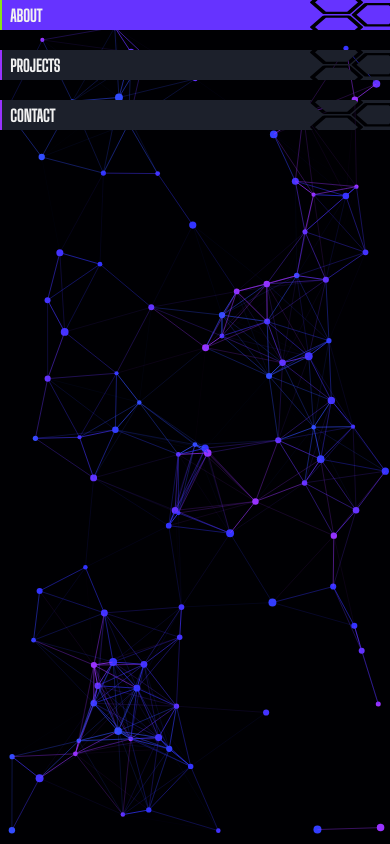
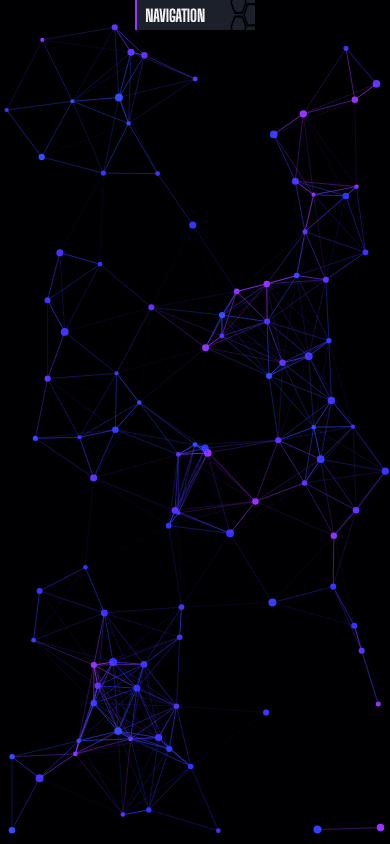
Before and after one commit to Giorgi014/portfolio, a Next.js app: page /en/home/main in a window 390 px wide. Built offline with nearby package versions, Linux system fonts and the light colour scheme.

Commit message:
style: improve mobile navigation layout and responsiveness

```diff
--- a/messages/en.json
+++ b/messages/en.json
@@ -14,6 +14,9 @@
       "title": "Availability",
       "info": "open for hire"
     }
+  },
+  "menu": {
+    "navigation": "Navigation"
   },
   "social": {
     "socials": "Socials"
--- a/src/app/[locale]/home/main/page.tsx
+++ b/src/app/[locale]/home/main/page.tsx
@@ -1,10 +1,12 @@
 "use client";
 
-import { useState } from "react";
+import { useEffect, useState } from "react";
 import About from "./about/page";
 import Contact from "./contact/page";
 import Projects from "./pojects/page";
 import { ActiveSection, MainProps } from "@/components/type";
+import { HexBg } from "@/components";
+import { useTranslations } from "next-intl";
 import "./style/main.scss";
 
 type MainPageProps = MainProps & {
@@ -12,7 +14,10 @@ type MainPageProps = MainProps & {
 };
 
 const Main = ({ onProjectsToggle, selectedCategory }: MainPageProps) => {
+  const t = useTranslations("menu");
   const [activeSection, setActiveSection] = useState<ActiveSection>(null);
+  const [navigation, setNavigation] = useState<boolean>(false);
+  const [isMobileNav, setIsMobileNav] = useState<boolean>(false);
 
   const handleSectionToggle = (section: ActiveSection) => {
     const newSection = activeSection === section ? null : section;
@@ -22,8 +27,42 @@ const Main = ({ onProjectsToggle, selectedCategory }: MainPageProps) => {
     }
   };
 
+  useEffect(() => {
+    const handleResize = () => {
+      const mobile = window.innerWidth <= 970;
+
+      setIsMobileNav(mobile);
+
+      if (!mobile) {
+        setNavigation(false);
+        setActiveSection(null);
+      }
+    };
+
+    handleResize();
+    window.addEventListener("resize", handleResize);
+
+    return () => window.removeEventListener("resize", handleResize);
+  }, []);
+
+  const toggleNavigation = () => {
+    setNavigation(!navigation);
+  };
+
   return (
     <div className="main_container">
+      {isMobileNav && (
+        <button className="navigation_btn" onClick={toggleNavigation}>
+          <p className="navigation_text">{t("navigation")}</p>
+          <HexBg
+            className="navigation__bg"
+            bgColor="#1C202B"
+            borderColor="#000000"
+          />
+        </button>
+      )}
+      {!isMobileNav && (
+        <>
           <About
             isOpen={activeSection === "about"}
             onToggle={() => handleSectionToggle("about")}
@@ -37,6 +76,26 @@ const Main = ({ onProjectsToggle, selectedCategory }: MainPageProps) => {
             isOpen={activeSection === "contact"}
             onToggle={() => handleSectionToggle("contact")}
           />
+        </>
+      )}
+
+      {isMobileNav && navigation && (
+        <>
+          <About
+            isOpen={activeSection === "about"}
+            onToggle={() => handleSectionToggle("about")}
+          />
+          <Projects
+            isOpen={activeSection === "projects"}
+            onToggle={() => handleSectionToggle("projects")}
+            selectedCategory={selectedCategory}
+          />
+          <Contact
+            isOpen={activeSection === "contact"}
+            onToggle={() => handleSectionToggle("contact")}
+          />
+        </>
+      )}
     </div>
   );
 };
--- a/src/app/[locale]/home/main/style/main.scss
+++ b/src/app/[locale]/home/main/style/main.scss
@@ -10,6 +10,85 @@
   gap: 20px;
   width: 100%;
   height: 100vh;
+  .navigation_btn {
+    position: relative;
+    width: clamp(120px, 15vw, 180px);
+    height: 30px;
+    text-align: start;
+    padding-left: 10px;
+    background: none;
+    border: none;
+    cursor: pointer;
+    text-transform: uppercase;
+    &:active {
+      transform: scale(0.95);
+    }
+    &::before {
+      content: "";
+      position: absolute;
+      left: 0;
+      top: 50%;
+      transform: translateY(-50%);
+      width: 2px;
+      height: 100%;
+      background-color: var(--sugar_grape);
+      transition:
+        background-color 0.25s ease,
+        height 0.25s ease;
+      z-index: 2;
+    }
+    .navigation__bg {
+      position: absolute;
+      inset: 0;
+      width: 100%;
+      height: 100%;
+      display: block;
+      z-index: 0;
+      pointer-events: none;
+    }
+    &:hover {
+      .navigation__bg {
+        .hex-bg__rect {
+          fill: var(--meteor_shower);
+        }
+      }
+      &::before {
+        background-color: var(--yellowish_green);
+      }
+    }
+    &.active {
+      .navigation__bg {
+        .hex-bg__rect {
+          fill: var(--meteor_shower);
+        }
+      }
+    }
+    &.active::before {
+      background-color: var(--yellowish_green);
+    }
+    .navigation__bg {
+      position: absolute;
+      inset: 0;
+      width: 100%;
+      height: 100%;
+      display: block;
+      z-index: 0;
+      pointer-events: none;
+    }
+    .navigation_text {
+      position: relative;
+      z-index: 1;
+      font-size: clamp(16px, 2vw, 18px);
+      font-weight: 700;
+      letter-spacing: 7.5%;
+      color: #f2f2f2;
+      font-family: "big_shoulder_regular";
+    }
+    &__hex-mask-border {
+      stroke-width: 2px;
+      stroke-linejoin: round;
+    }
+  }
 }
 
 @media screen and (max-width: 768px) {
```
Lines whose indentation alone changed are shown as unchanged.
